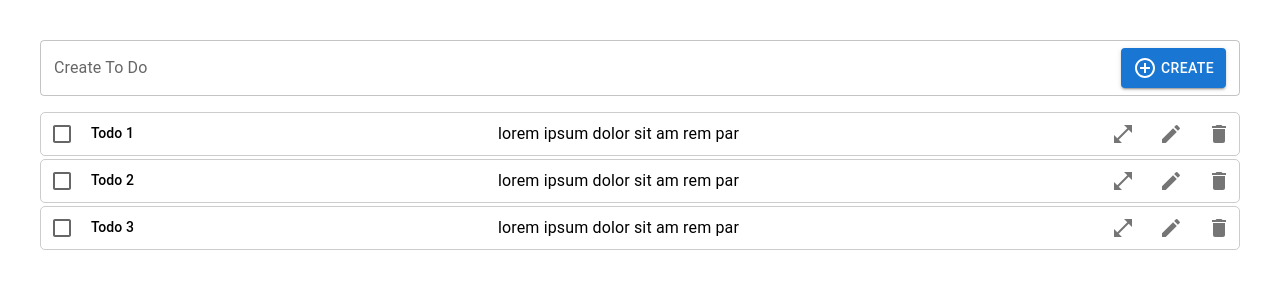
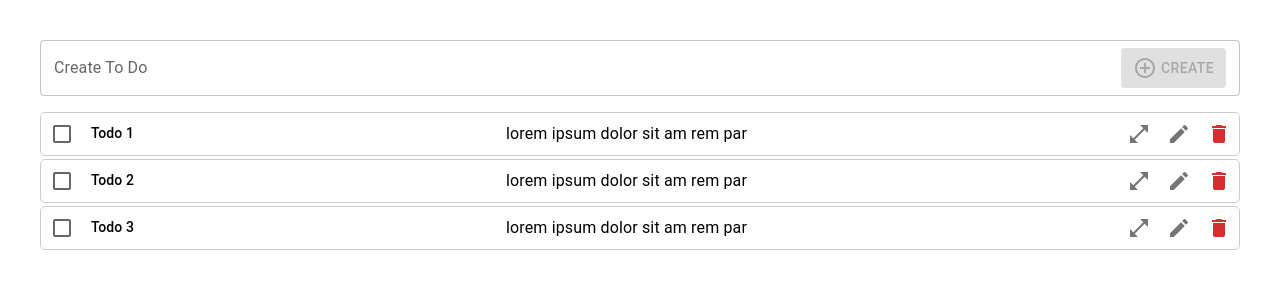
Before and after one commit to SaleemMaini/to-do-app, a Next.js app: page / in a window 1280 px wide. Shown: the top 300 px of the page. Built offline with nearby package versions, Linux system fonts and the light colour scheme.

Commit message:
enhancements

```diff
--- a/src/features/todos/components/create-todo-box/index.tsx
+++ b/src/features/todos/components/create-todo-box/index.tsx
@@ -1,6 +1,6 @@
 import { Box, Button, TextField, Typography } from "@mui/material";
 import { AddCircleOutlineOutlined } from "@mui/icons-material";
-import { createTodo } from "@/store/todos";
+import todos, { createTodo } from "@/store/todos";
 import { useState } from "react";
 import { Todo } from "../../types/to-do";
 import { useDispatch } from "react-redux";
@@ -43,6 +43,8 @@ export const CreateTodoBox = () => {
               sx={{ px: 2 }}
               variant="contained"
               onClick={handelClickCreateTodoBtn}
+              disabled={!todoTitle}
+              color="success"
             >
               <AddCircleOutlineOutlined sx={{ mr: 0.5 }} />
               <Typography variant="button">Create</Typography>
--- a/src/features/todos/components/todos-list/todo-item/index.tsx
+++ b/src/features/todos/components/todos-list/todo-item/index.tsx
@@ -7,6 +7,7 @@ import { TodoItemWrapper } from "./style";
 import { useDispatch } from "react-redux";
 import { AppDispatch } from "@/store";
 import {
+  deleteTodo,
   selectTodo,
   toggleEditTodoDialog,
   toggleTodoInfoDialog,
@@ -37,6 +38,10 @@ export const TodoItem = (props: Props) => {
     dispatch(toggleEditTodoDialog());
   };
 
+  const handleClickDeleteTodoBtn = () => {
+    dispatch(deleteTodo({ id }));
+  };
+
   return (
     <TodoItemWrapper>
       <Stack direction="row" alignItems="center">
@@ -51,7 +56,7 @@ export const TodoItem = (props: Props) => {
       <Typography>{description}</Typography>
 
       {/* Actions */}
-      <Stack direction="row" spacing={1}>
+      <Stack direction="row">
         {/* Open */}
         <IconButton aria-label="open" onClick={handleClickViewTodoBtn}>
           <OpenInFullIcon />
@@ -63,7 +68,11 @@ export const TodoItem = (props: Props) => {
         </IconButton>
 
         {/* Delete */}
-        <IconButton aria-label="delete">
+        <IconButton
+          aria-label="delete"
+          onClick={handleClickDeleteTodoBtn}
+          color="error"
+        >
           <DeleteIcon />
         </IconButton>
       </Stack>
--- a/src/store/todos/index.ts
+++ b/src/store/todos/index.ts
@@ -25,7 +25,7 @@ export const todosSlice = createSlice({
       state.todos.push(action.payload);
     },
     deleteTodo: (state, action: PayloadAction<{ id: Todo["id"] }>) => {
-      state.todos.filter((todo) => todo.id !== action.payload.id);
+      state.todos = state.todos.filter((todo) => todo.id !== action.payload.id);
     },
     toggleTodoStatus: (state, action: PayloadAction<{ id: Todo["id"] }>) => {
       const idx = state.todos.findIndex((t) => t.id === action.payload.id);
```
